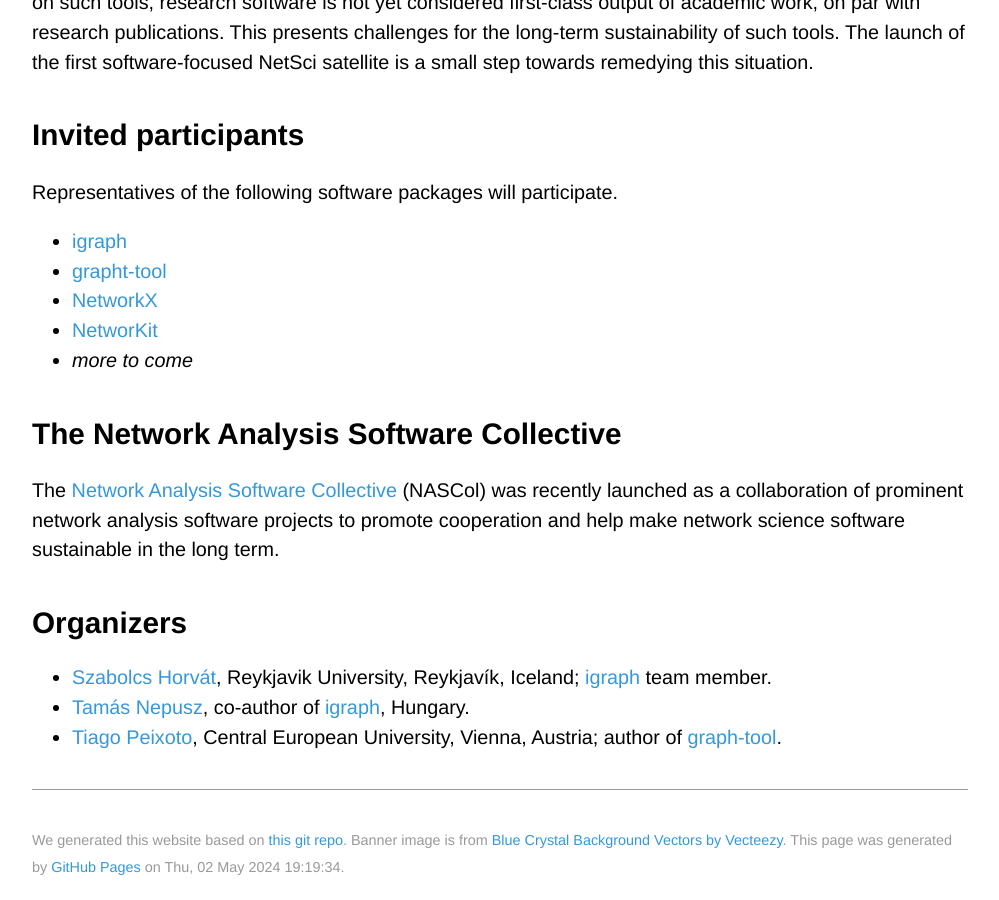
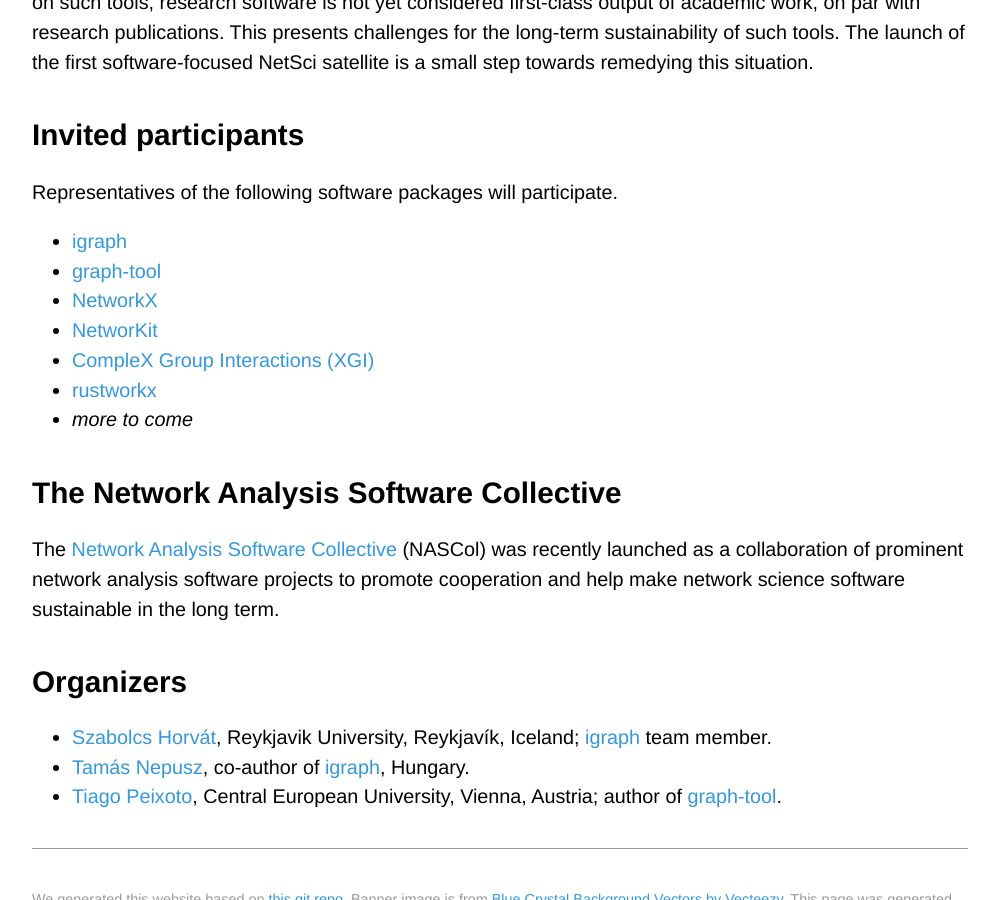
Before and after one commit to nas-col/netsci.nascol.net, a Jekyll site: the page built from index.md, in a window 1280 px wide and 900 px high, scrolled down 738 px. Shown: the whole window, without its empty margins (140-1139 px from the left). Built offline with Jekyll 4.4.1, drawn with Linux system fonts in a browser that asks for light colours; some web fonts are replaced; our own code applies the rules of GitHub Pages for plain Markdown files.

Commit message:
Update main page

```diff
--- a/index.md
+++ b/index.md
@@ -13,9 +13,11 @@ Network analysis and graph theory software packages are essential tools for netw
 Representatives of the following software packages will participate.
 
  - [igraph](https://igraph.org)
- - [grapht-tool](https://graph-tool.skewed.de/)
+ - [graph-tool](https://graph-tool.skewed.de/)
  - [NetworkX](https://networkx.org/)
  - [NetworKit](https://networkit.github.io/)
+ - [CompleX Group Interactions (XGI)](https://xgi.readthedocs.io)
+ - [rustworkx](https://www.rustworkx.org/)
  - *more to come*
 
 ## The Network Analysis Software Collective
```
